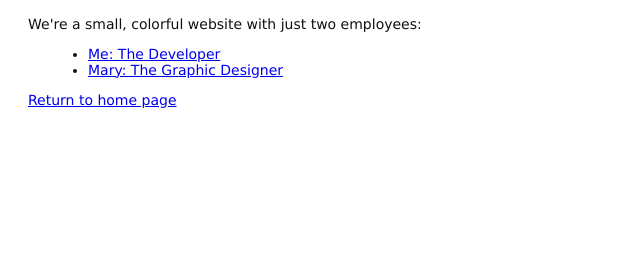
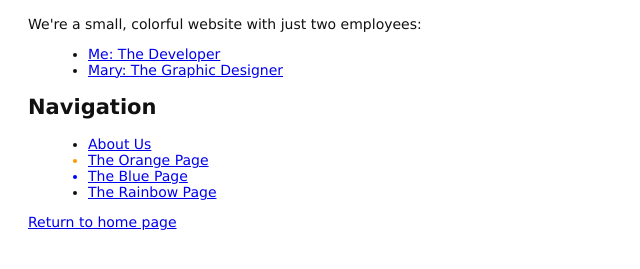
Before and after one commit to w9mwi/central_repo, a plain HTML site: page about/index.html in a window 1280 px wide. Shown: the part 83-352 px from the top of the page, without its empty margins (0-640 px from the left). Drawn offline with Linux system fonts and the light colour scheme.

Commit message:
Begin creating bio pages

```diff
--- a/about/index.html
+++ b/about/index.html
@@ -14,6 +14,22 @@
     <li><a href="mary.html">Mary: The Graphic Designer</a></li>
   </ul>
 
+  <h2>Navigation</h2>
+  <ul>
+    <li>
+      <a href="about/index.html">About Us</a>
+    </li>
+    <li style="color: #F90">
+      <a href="orange.html">The Orange Page</a>
+    </li>
+    <li style="color: #00F">
+      <a href="blue.html">The Blue Page</a>
+    </li>
+    <li>
+      <a href="rainbow.html">The Rainbow Page</a>
+    </li>
+  </ul>
+
   <p><a href="../index.html">Return to home page</a></p>
 </body>
 </html>
```
Also changed, not shown: about/me.html (added, +21 -0 lines).
